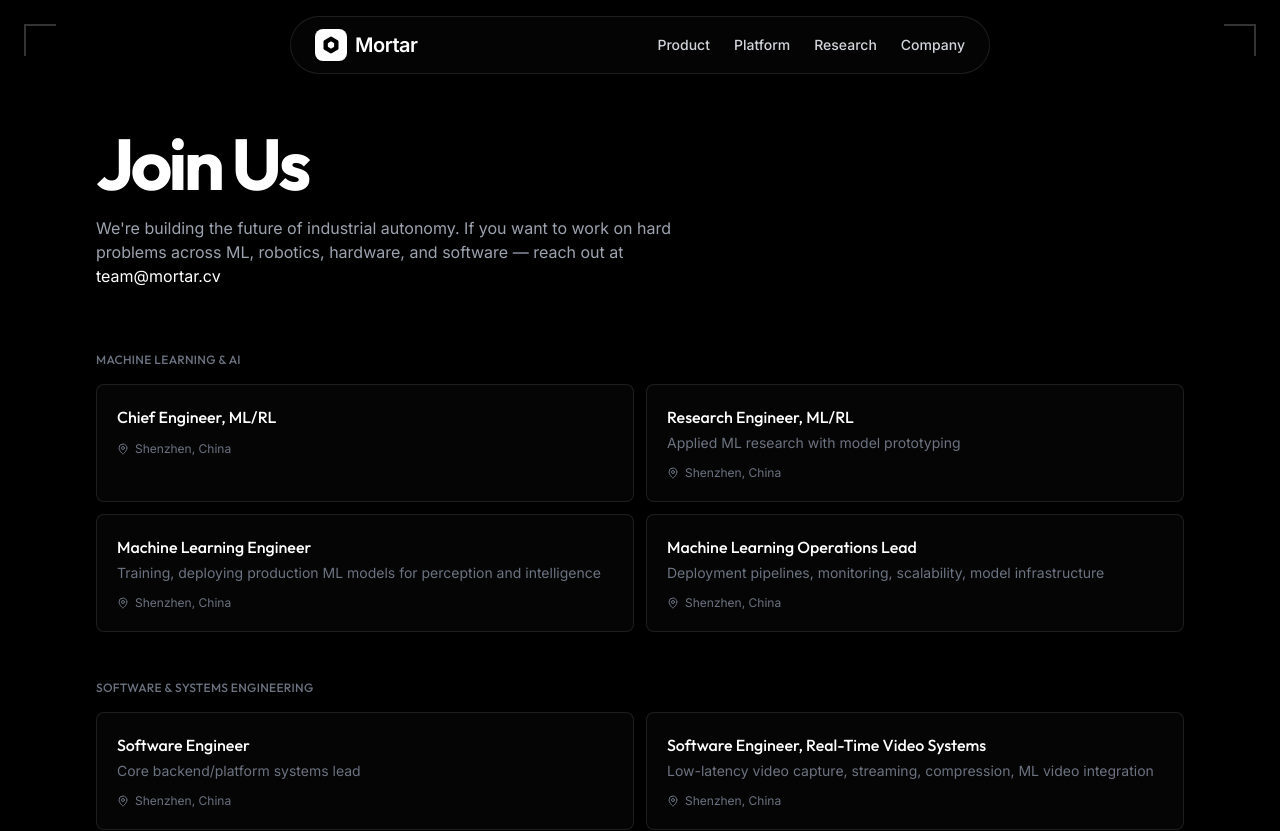
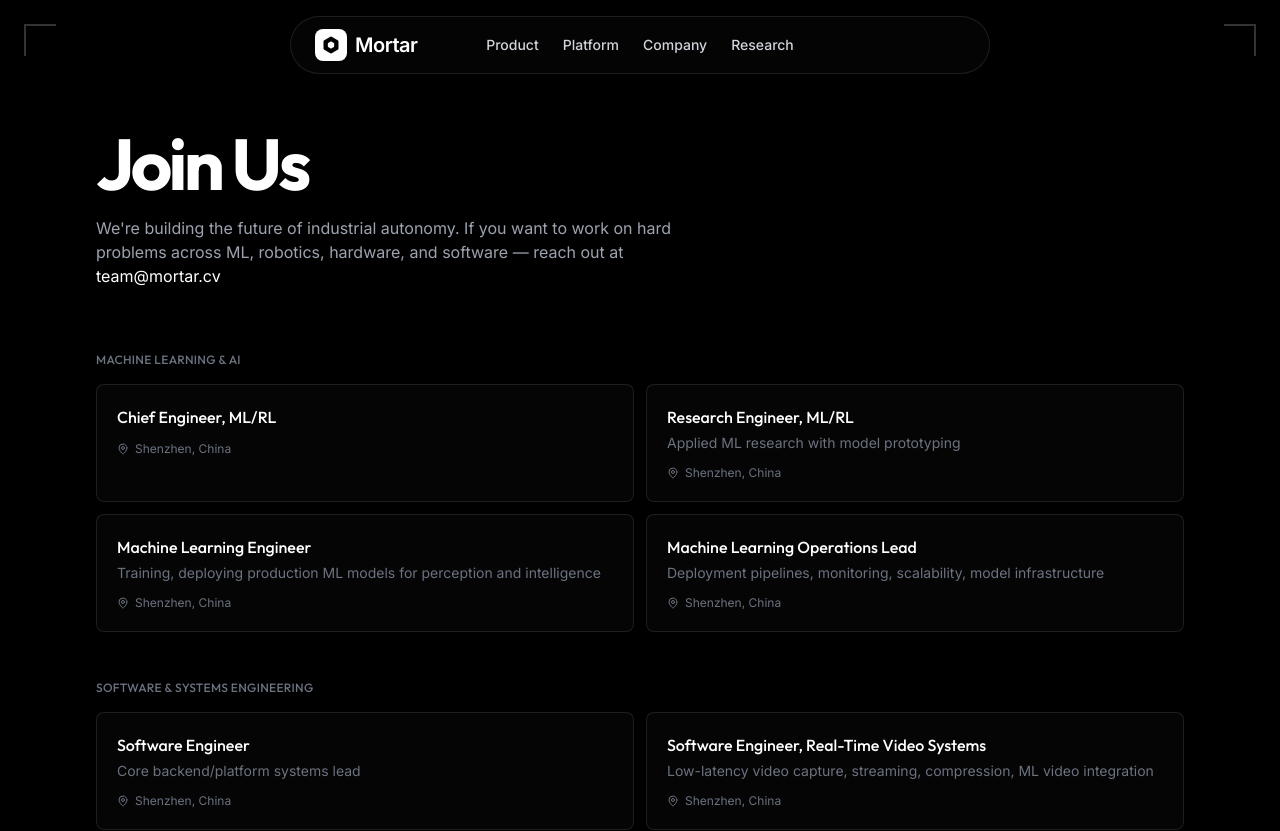
Before and after one commit to rboukhanifi/getmortar, a React (Vite) app: page /join in a window 1280 px wide. Shown: the top 831 px of the page. Built offline with nearby package versions, Linux system fonts and the light colour scheme.

Commit message:
Center navbar links and reorder to Product - Platform - Company - Research
Co-Authored-By: Claude Opus 4.6 <noreply@anthropic.com>

```diff
--- a/src/components/Navbar.tsx
+++ b/src/components/Navbar.tsx
@@ -15,11 +15,11 @@ const Navbar: React.FC = () => {
                     </Link>
 
                     {/* Desktop Navigation */}
-                    <div className="hidden md:flex items-center gap-6 font-medium text-gray-300 text-sm">
+                    <div className="hidden md:flex absolute left-1/2 -translate-x-1/2 items-center gap-6 font-medium text-gray-300 text-sm">
                         <Link to="/product" className="hover:text-white transition-colors">Product</Link>
                         <Link to="/platform" className="hover:text-white transition-colors">Platform</Link>
+                        <Link to="/company" className="hover:text-white transition-colors">Company</Link>
                         <Link to="/research" className="hover:text-white transition-colors">Research</Link>
-                        <Link to="/company" className="hover:text-white transition-colors">Company</Link>
                     </div>
 
                     {/* Mobile Menu Button */}
@@ -54,18 +54,18 @@ const Navbar: React.FC = () => {
                                 Platform
                             </Link>
                             <Link
+                                to="/company"
+                                onClick={() => setMobileMenuOpen(false)}
+                                className="text-lg font-medium py-3 px-4 rounded-lg text-white hover:bg-white/10 transition-colors"
+                            >
+                                Company
+                            </Link>
+                            <Link
                                 to="/research"
                                 onClick={() => setMobileMenuOpen(false)}
                                 className="text-lg font-medium py-3 px-4 rounded-lg text-white hover:bg-white/10 transition-colors"
                             >
                                 Research
-                            </Link>
-                            <Link
-                                to="/company"
-                                onClick={() => setMobileMenuOpen(false)}
-                                className="text-lg font-medium py-3 px-4 rounded-lg text-white hover:bg-white/10 transition-colors"
-                            >
-                                Company
                             </Link>
                         </div>
                     </div>
```
